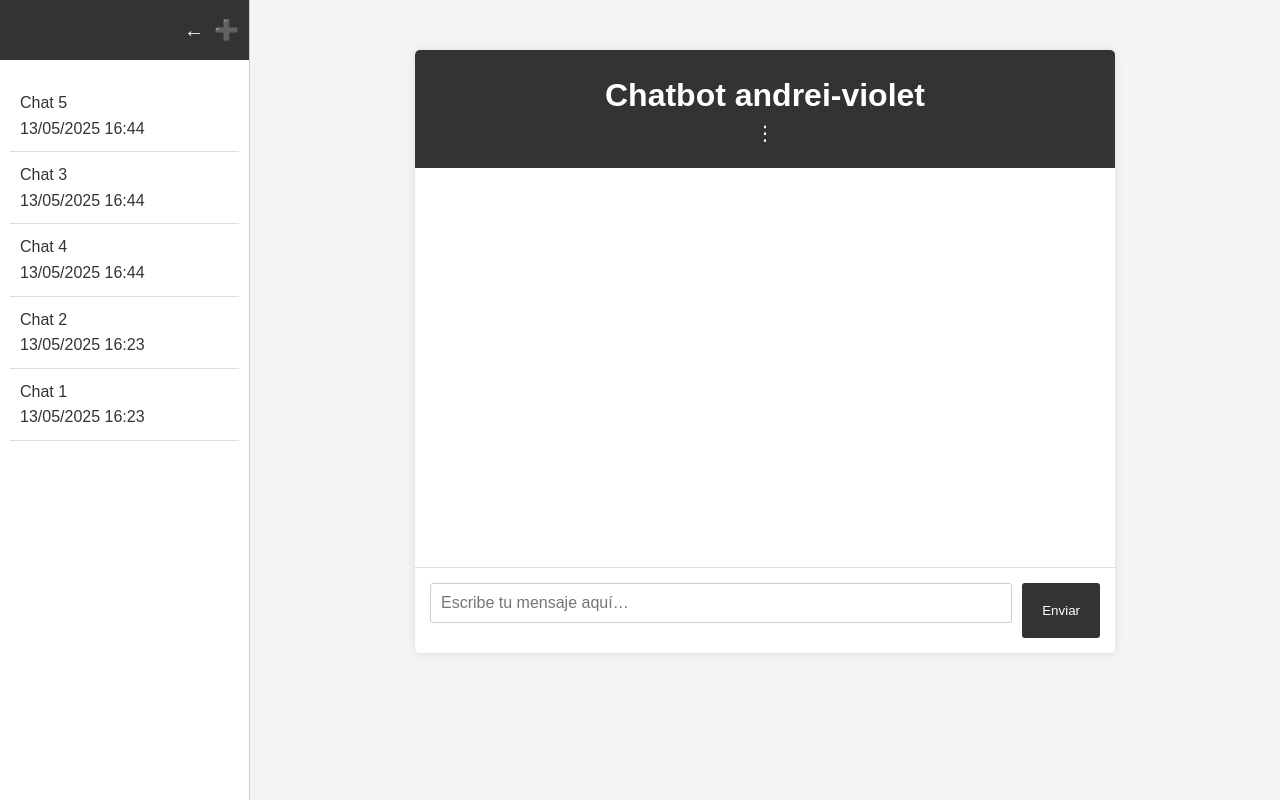
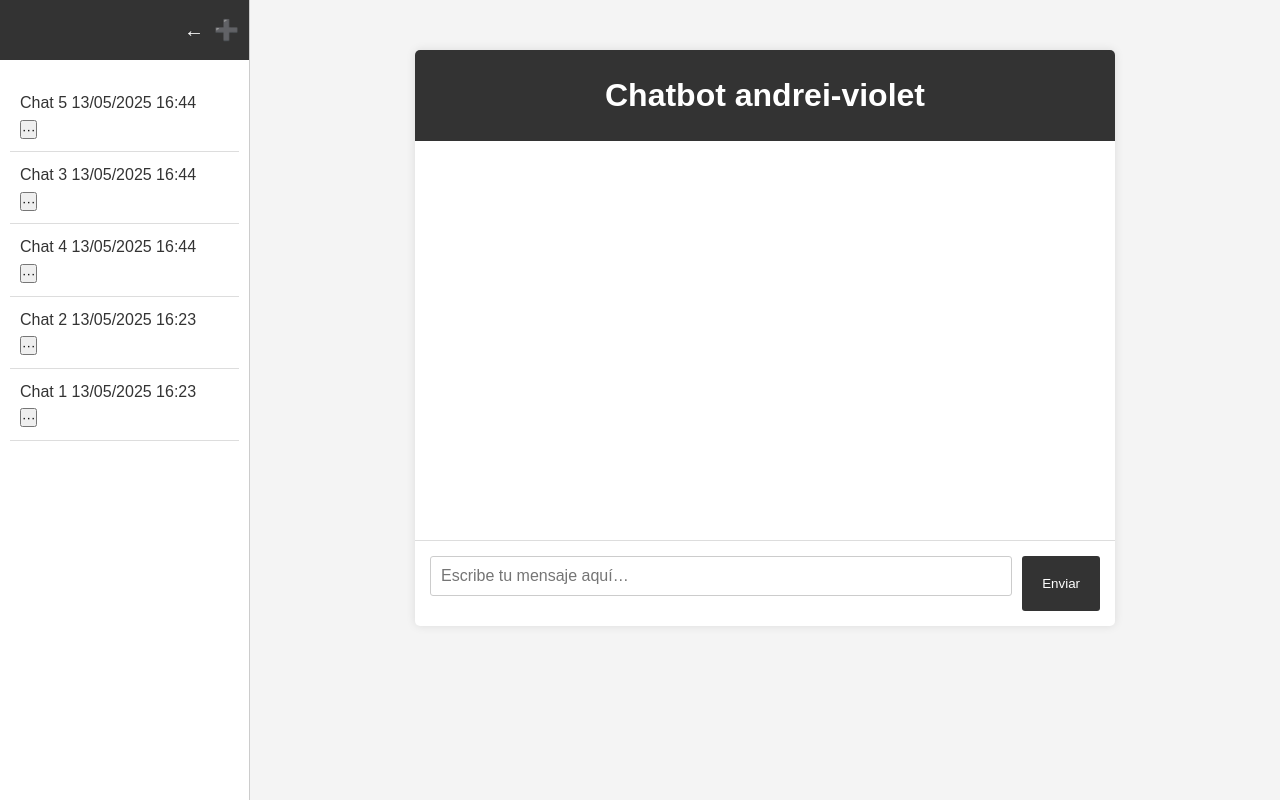
Before and after one commit to Andre1z/andrei-violet, a PHP site: page / in a window 1280 px wide. Run offline with PHP 8.4, Linux system fonts and the light colour scheme; data comes from the database, SQL or seed files in the repository.

Commit message:
Update index.php

```diff
--- a/chatbot-web/public/index.php
+++ b/chatbot-web/public/index.php
@@ -21,13 +21,12 @@ try {
   <link rel="stylesheet" href="css/style.css">
 </head>
 <body>
-    <!-- Botón para mostrar el sidebar, visible cuando esté oculto -->
+  <!-- Botón para mostrar el sidebar (sólo se muestra si éste se esconde) -->
   <button id="btn-show" title="Mostrar panel" style="display: none; position: fixed; top: 10px; left: 10px; z-index: 200; background: #333; color: #fff; border: none; padding: 10px; border-radius: 3px; cursor: pointer;">&#x2192;</button>
 
   <!-- Sidebar (panel lateral izquierdo) -->
   <div id="sidebar">
     <header>
-            <!-- Botones internos en la esquina superior derecha del sidebar -->
       <button id="btn-hide" title="Ocultar panel">&#x2190;</button>
       <button id="btn-new-chat" title="Nuevo chat">&#x2795;</button>
     </header>
@@ -35,8 +34,12 @@ try {
       <?php if (!empty($chatSessions)): ?>
          <?php foreach ($chatSessions as $session): ?>
              <div class="chat-session" data-chat-id="<?php echo $session['id']; ?>">
-                        Chat <?php echo $session['id']; ?><br>
-                        <?php echo date("d/m/Y H:i", strtotime($session['last_updated'])); ?>
+               <div class="chat-session-info">
+                 <span>Chat <?php echo $session['id']; ?></span>
+                 <span><?php echo date("d/m/Y H:i", strtotime($session['last_updated'])); ?></span>
+               </div>
+               <!-- Botón de opciones para esta sesión, al lado de la fecha -->
+               <button class="chat-options" title="Opciones">···</button>
              </div>
          <?php endforeach; ?>
       <?php else: ?>
@@ -50,8 +53,6 @@ try {
     <div class="chat-container">
       <header class="chat-header">
          <h1>Chatbot andrei-violet</h1>
-                <!-- Botón de opciones:  ···  -->
-                <button id="btn-options" title="Opciones" style="background: none; border: none; color: #fff; font-size: 20px; cursor: pointer;">&#x22EE;</button>
       </header>
       <div class="chat-messages" id="chat-messages">
          <!-- Aquí se cargarán los mensajes de la sesión actual -->
@@ -68,15 +69,13 @@ try {
   <!-- Modal para las opciones del chat (pop-up) -->
   <div id="popup-options" class="modal">
     <div class="modal-content">
-            <!-- Botones para eliminar o compartir el chat -->
       <button id="btn-delete-chat">Eliminar chat</button>
       <button id="btn-share-chat">Compartir chat</button>
-            <!-- Botón para cerrar el pop-up -->
       <button id="btn-close-popup">Cerrar</button>
     </div>
   </div>
 
-    <!-- Enlazamos el JavaScript externo -->
+  <!-- Cargamos el JavaScript externo -->
   <script src="js/main.js"></script>
 </body>
 </html>
```
Lines whose indentation alone changed are shown as unchanged.
